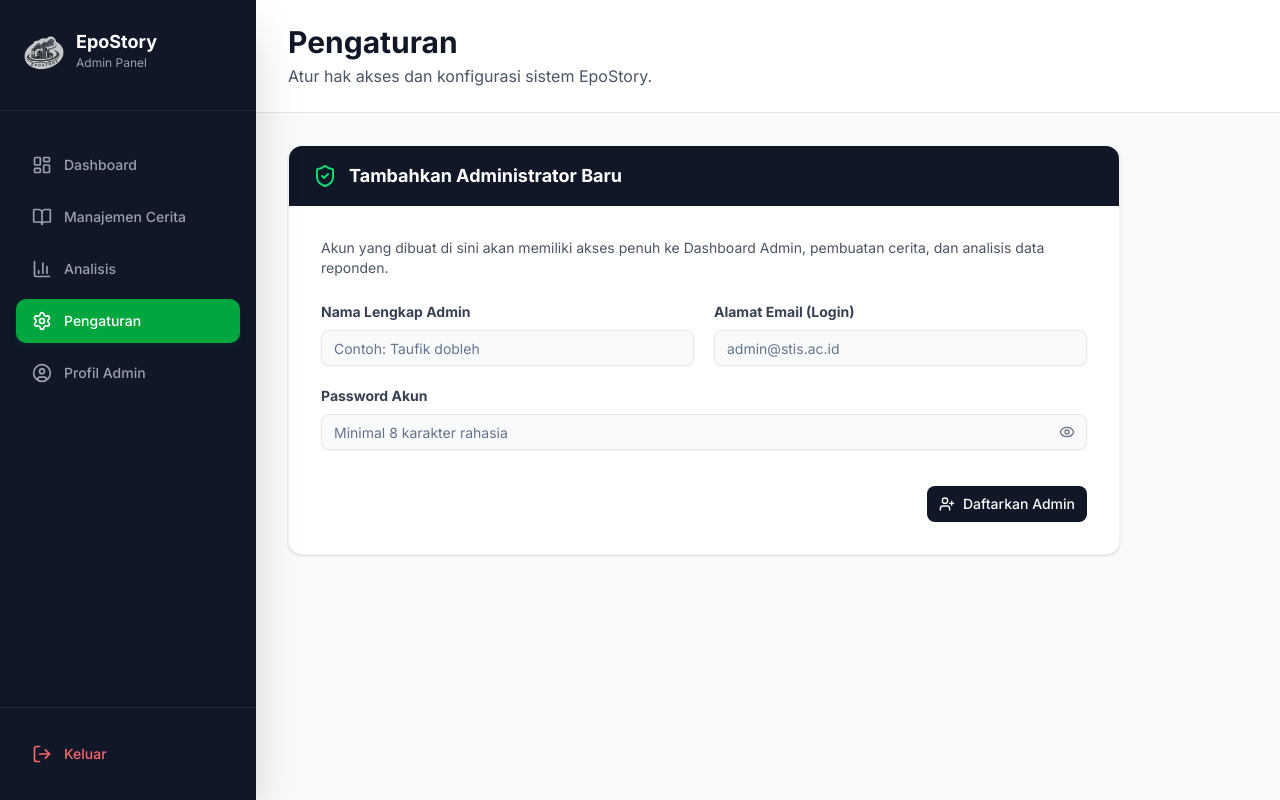
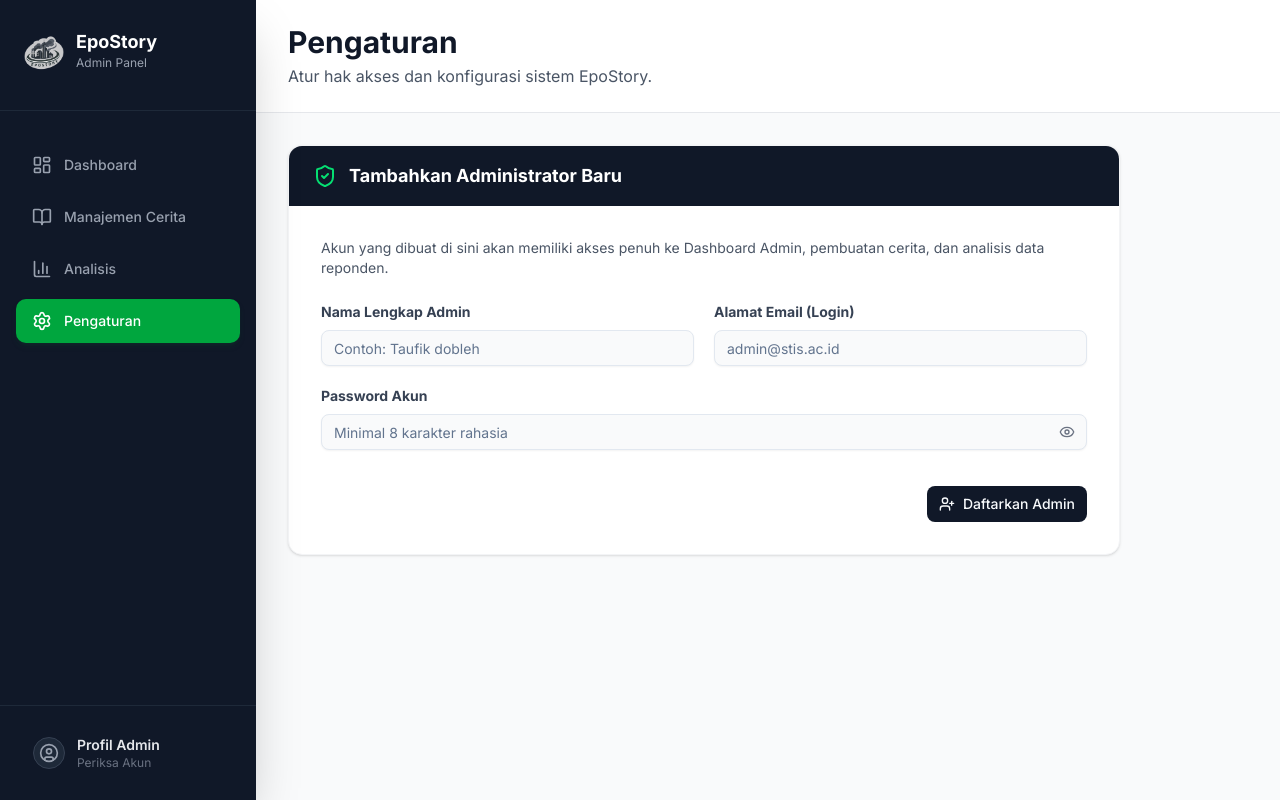
Before and after one commit to AlvinLore/epostory-main, a Next.js app: page /admin/settings in a window 1280 px wide. Built offline with nearby package versions, Linux system fonts and the light colour scheme; sample sign-in values are in the browser's storage.

Commit message:
Update: Perbaikan Sidebar Admin

```diff
--- a/components/AdminSidebar.tsx
+++ b/components/AdminSidebar.tsx
@@ -2,39 +2,28 @@
 
 import { useState } from "react";
 import Link from "next/link";
-import { usePathname, useRouter } from "next/navigation";
+import { usePathname } from "next/navigation";
 import { cn } from "@/lib/utils";
 import {
   LayoutDashboard,
   BookOpen,
   BarChart3,
   Settings,
-  LogOut,
   Menu,
   X,
   UserCircle,
 } from "lucide-react";
-import { useAuth } from "@/context/AuthContext";
 
 const navItems = [
   { label: "Dashboard", path: "/admin/dashboard", icon: LayoutDashboard },
   { label: "Manajemen Cerita", path: "/admin/stories", icon: BookOpen },
   { label: "Analisis", path: "/admin/analytics", icon: BarChart3 },
   { label: "Pengaturan", path: "/admin/settings", icon: Settings },
-  { label: "Profil Admin", path: "/admin/profile", icon: UserCircle },
 ];
 
 export function AdminSidebar() {
   const pathname = usePathname();
-  const router = useRouter();
-  const { logout } = useAuth();
   const [isOpen, setIsOpen] = useState(false);
-
-  const handleLogout = () => {
-    logout();
-    router.push("/");
-    setIsOpen(false);
-  };
 
   return (
     <>
@@ -106,15 +95,26 @@ export function AdminSidebar() {
           })}
         </nav>
 
-        {/* Logout Button */}
-        <div className="px-4 py-6 border-t border-gray-800">
-          <button
-            onClick={handleLogout}
-            className="flex items-center space-x-3 w-full px-4 py-3 text-red-400 hover:bg-red-900/20 hover:text-red-300 rounded-lg transition-colors group"
+        {/* Link Profil */}
+        <div className="p-4 border-t border-gray-800">
+          <Link
+            href="/admin/profile"
+            onClick={() => setIsOpen(false)}
+            className={cn(
+              "flex items-center gap-3 px-4 py-3 rounded-lg transition-colors border border-transparent",
+              pathname === "/admin/profile"
+                ? "bg-gray-800 text-green-400 border-gray-700"
+                : "hover:bg-gray-800 text-gray-400 hover:border-gray-700 hover:text-white"
+            )}
           >
-            <LogOut className="w-5 h-5 group-hover:scale-110 transition-transform" />
-            <span className="text-sm font-medium">Keluar</span>
-          </button>
+            <div className="w-8 h-8 rounded-full bg-gray-800 border border-gray-700 flex items-center justify-center text-gray-400">
+              <UserCircle className="w-5 h-5" />
+            </div>
+            <div>
+              <p className="text-sm font-semibold text-gray-200">Profil Admin</p>
+              <p className="text-xs text-gray-500">Periksa Akun</p>
+            </div>
+          </Link>
         </div>
       </aside>
     </>
```
